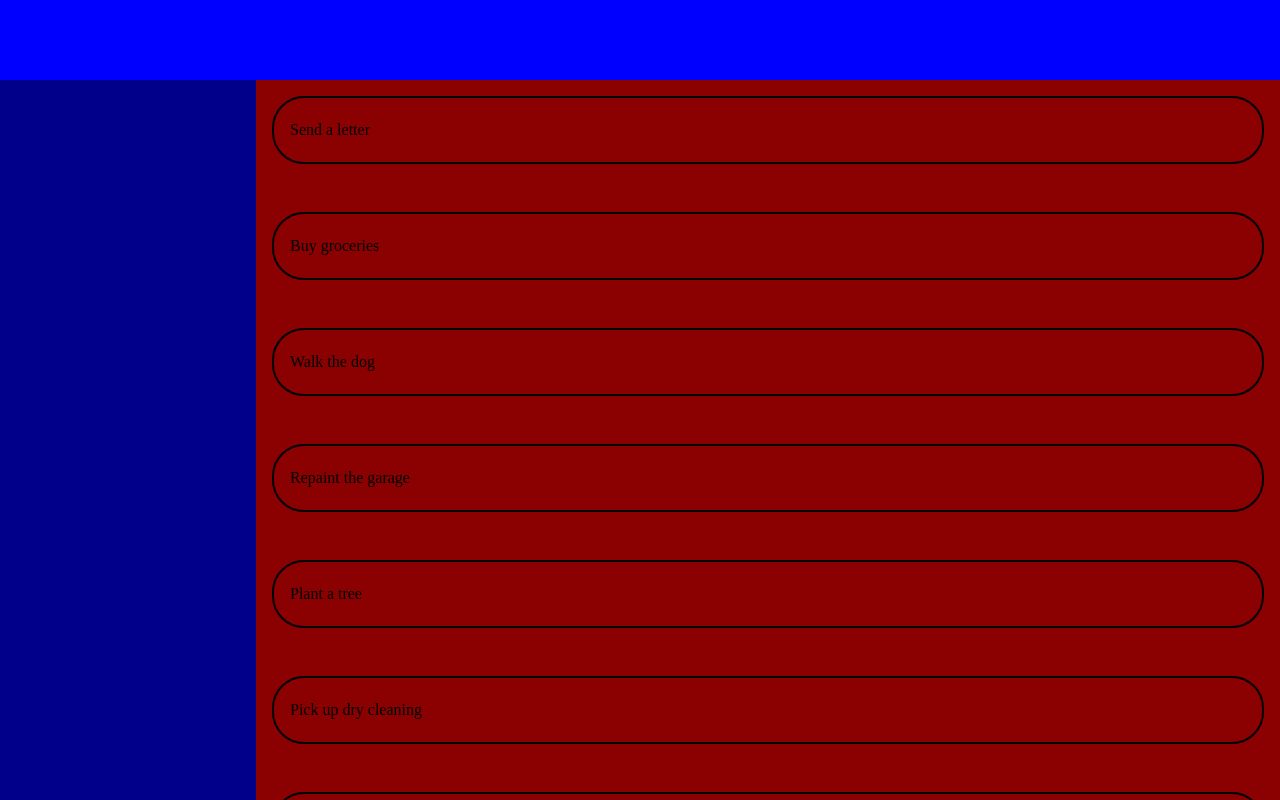
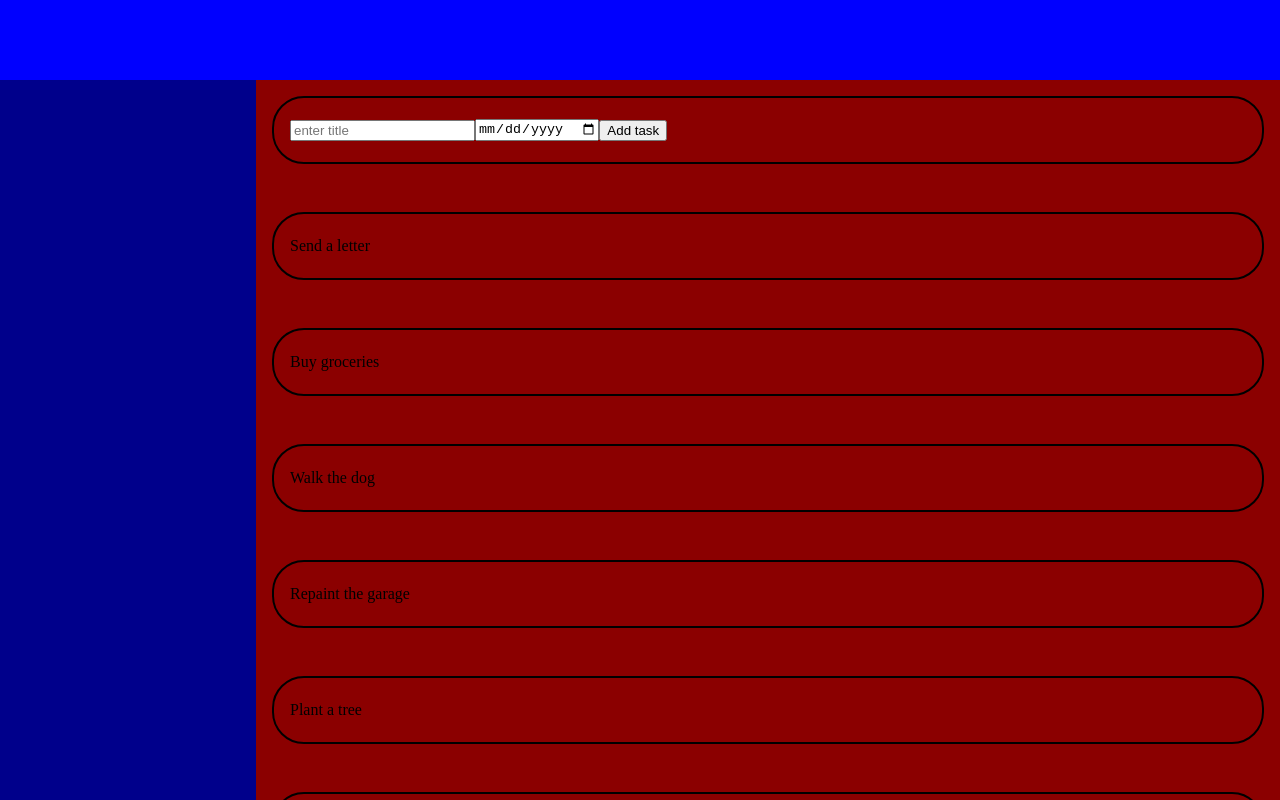
Before and after one commit to blue-morphos/To-DO, a plain HTML site: page index.html in a window 1280 px wide. Drawn offline with Linux system fonts and the light colour scheme.

Commit message:
new task form, sample tasks, basic layout

```diff
--- a/index.html
+++ b/index.html
@@ -12,6 +12,11 @@
   <div id="container">
     <div id="sidebar"></div>
     <div id="main-content">
+      <div class="task" id="new-task-form">
+        <input type="text" name="title" id="title" placeholder="enter title">
+        <input type="date" name="date" id="date">
+        <button>Add task</button>
+      </div>
       <div class="task" id="task1">Send a letter</div>
       <div class="task" id="task2">Buy groceries</div>
       <div class="task" id="task3">Walk the dog</div>
```
